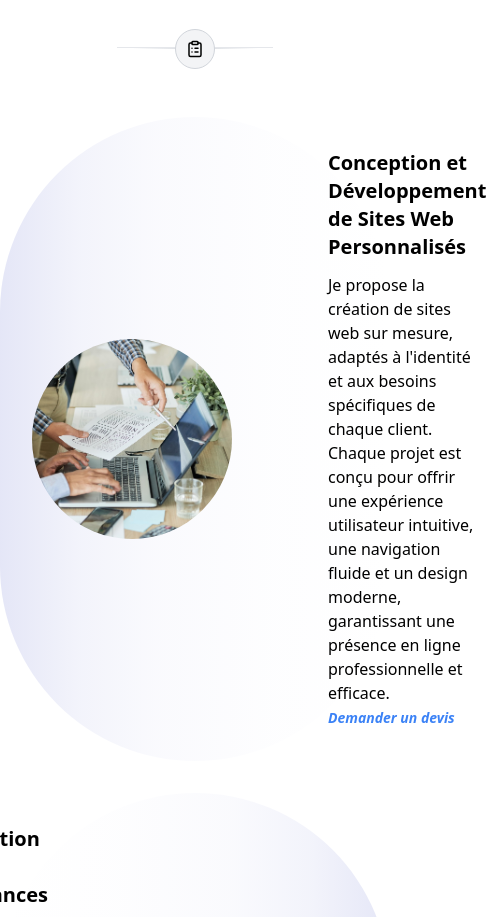
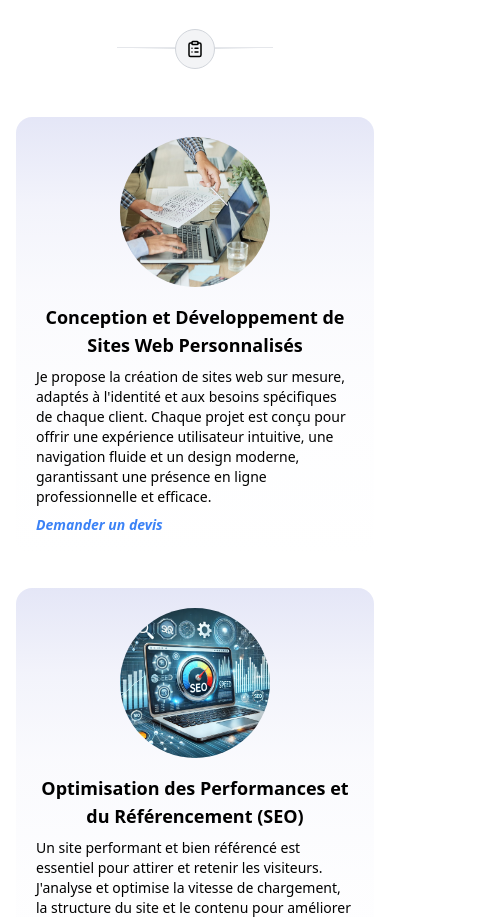
Before and after one commit to MattBuchs/NewPortfolio, a React (Vite) app: page / in a window 390 px wide. Shown: the part 1744-2661 px from the top of the page, 486 px wide, since content can reach past the window. Built offline with nearby package versions, Linux system fonts and the light colour scheme.

Commit message:
enhance About and Services components with responsive design improvements and updated styling; add mobile gradient card styles

```diff
--- a/src/components/Home/About.jsx
+++ b/src/components/Home/About.jsx
@@ -1,6 +1,6 @@
 export default function About() {
     return (
-        <section className="bg-gray-100 mx-4">
+        <section className="bg-gray-100 px-4">
             <div className="py-28 max-w-[800px] w-[90%] h-full mx-auto relative">
                 <h2 className="text-2xl font-semibold underline underline-offset-4">
                     À propos
--- a/src/components/Home/Services.jsx
+++ b/src/components/Home/Services.jsx
@@ -1,7 +1,10 @@
 import { Link } from "react-router-dom";
 import { ClipboardList } from "lucide-react";
+import { useScreenSize } from "../../hook/useScreenSize";
 
 export default function Services() {
+    const screenSize = useScreenSize();
+
     return (
         <section className="max-w-4xl md:w-[90%] w-full h-full mx-auto relative">
             <div className="pt-20 pb-8">
@@ -23,22 +26,28 @@ export default function Services() {
                     </div>
                 </header>
 
-                <main className="flex flex-col gap-8">
-                    <section className="flex items-center gradient-card p-8 rounded-full">
-                        <div className="min-w-[200px] h-[200px] flex justify-center items-center">
+                <main className="flex flex-col gap-8 px-4 md:px-0">
+                    <section
+                        className={`flex flex-col md:flex-row items-center p-5 sm:p-8 rounded-2xl md:rounded-full ${
+                            screenSize.width < 768
+                                ? "gradient-card-mobile"
+                                : "gradient-card"
+                        }`}
+                    >
+                        <div className="w-[150px] h-[150px] md:min-w-[200px] md:h-[200px] flex justify-center items-center mb-4 md:mb-0">
                             <img
                                 src="/img/illustration/illustration-conception-de-sites-web-personnalisés.jpg"
-                                alt=""
+                                alt="Conception de sites web"
                                 className="rounded-full w-full h-full object-cover"
                             />
                         </div>
 
-                        <div className="ml-24">
-                            <h3 className="text-xl font-semibold mb-3">
+                        <div className="md:ml-8 lg:ml-24">
+                            <h3 className="text-lg text-center md:text-left md:text-xl font-semibold mb-2 md:mb-3">
                                 Conception et Développement de Sites Web
                                 Personnalisés
                             </h3>
-                            <p>
+                            <p className="text-sm md:text-base mt-2 md:mt-0">
                                 Je propose la création de sites web sur mesure,
                                 adaptés à l&apos;identité et aux besoins
                                 spécifiques de chaque client. Chaque projet est
@@ -49,28 +58,34 @@ export default function Services() {
                             </p>
                             <Link
                                 to="/contact"
-                                className="text-sm italic text-blue-500 font-semibold hover:underline"
+                                className="inline-block mt-2 text-sm italic text-blue-500 font-semibold hover:underline"
                             >
                                 Demander un devis
                             </Link>
                         </div>
                     </section>
 
-                    <section className="flex flex-row-reverse items-center gradient-card-inverse p-8 rounded-full">
-                        <div className="min-w-[200px] h-[200px] flex justify-center items-center">
+                    <section
+                        className={`flex flex-col md:flex-row-reverse items-center p-5 sm:p-8 rounded-2xl md:rounded-full ${
+                            screenSize.width < 768
+                                ? "gradient-card-mobile"
+                                : "gradient-card-inverse"
+                        }`}
+                    >
+                        <div className="w-[150px] h-[150px] md:min-w-[200px] md:h-[200px] flex justify-center items-center mb-4 md:mb-0">
                             <img
                                 src="/img/illustration/illustration-seo.webp"
-                                alt=""
+                                alt="SEO"
                                 className="rounded-full w-full h-full object-cover"
                             />
                         </div>
 
-                        <div className="mr-24">
-                            <h3 className="text-xl font-semibold mb-3">
+                        <div className="md:mr-8 lg:mr-24">
+                            <h3 className="text-lg text-center md:text-left md:text-xl font-semibold mb-2 md:mb-3">
                                 Optimisation des Performances et du
                                 Référencement (SEO)
                             </h3>
-                            <p>
+                            <p className="text-sm md:text-base mt-2 md:mt-0">
                                 Un site performant et bien référencé est
                                 essentiel pour attirer et retenir les visiteurs.
                                 J&apos;analyse et optimise la vitesse de
@@ -83,20 +98,26 @@ export default function Services() {
                         </div>
                     </section>
 
-                    <section className="flex items-center gradient-card p-8 rounded-full">
-                        <div className="min-w-[200px] h-[200px] flex justify-center items-center">
+                    <section
+                        className={`flex flex-col md:flex-row items-center p-5 sm:p-8 rounded-2xl md:rounded-full ${
+                            screenSize.width < 768
+                                ? "gradient-card-mobile"
+                                : "gradient-card"
+                        }`}
+                    >
+                        <div className="w-[150px] h-[150px] md:min-w-[200px] md:h-[200px] flex justify-center items-center mb-4 md:mb-0">
                             <img
                                 src="/img/illustration/illustration-maintenance.jpg"
-                                alt=""
+                                alt="Maintenance"
                                 className="rounded-full w-full h-full object-cover"
                             />
                         </div>
 
-                        <div className="ml-24">
-                            <h3 className="text-xl font-semibold mb-3">
+                        <div className="md:ml-8 lg:ml-24">
+                            <h3 className="text-lg text-center md:text-left md:text-xl font-semibold mb-2 md:mb-3">
                                 Maintenance Continue et Support Technique
                             </h3>
-                            <p>
+                            <p className="text-sm md:text-base mt-2 md:mt-0">
                                 Pour assurer la pérennité et la sécurité de
                                 votre site, j&apos;offre des services de
                                 maintenance régulière. Cela inclut les mises à
--- a/src/components/Home/Technos.jsx
+++ b/src/components/Home/Technos.jsx
@@ -66,19 +66,19 @@ export default function Technos() {
                     </div>
                 </header>
 
-                <div className="flex flex-wrap justify-center">
+                <div className="flex gap-3 sm:gap-5 mx-4 flex-wrap justify-center">
                     {technos.map((techno, index) => (
                         <div
                             key={techno.id}
                             onMouseMove={(e) => rotateToMouse(e, index)}
                             onMouseLeave={() => resetCard(index)}
                             ref={(el) => (cardRefs.current[index] = el)}
-                            className="techno-card w-[250px] bg-slate-100 m-4 flex flex-col justify-center items-center py-8 border rounded shadow"
+                            className="techno-card w-[160px] sm:w-[250px] bg-slate-100 flex flex-col justify-center items-center py-5 sm:py-8 border rounded shadow"
                         >
                             <img
                                 src={`/img/technos/${techno.img}`}
                                 alt={techno.title}
-                                className="h-20"
+                                className="h-14 sm:h-20"
                             />
                             <p className="mt-4 text-lg">{techno.title}</p>
                             <div className="glow"></div>
--- a/src/index.css
+++ b/src/index.css
@@ -94,3 +94,14 @@ body::-webkit-scrollbar-thumb {
         rgba(167, 126, 232, 0) 100%
     );
 }
+
+.gradient-card-mobile {
+    background: linear-gradient(
+        to bottom,
+        rgba(226, 228, 246, 0.919) 0%,
+        rgba(226, 228, 246, 0.427) 20%,
+        rgba(226, 228, 246, 0.186) 40%,
+        rgba(226, 228, 246, 0.053) 70%,
+        rgba(167, 126, 232, 0) 100%
+    );
+}
```
